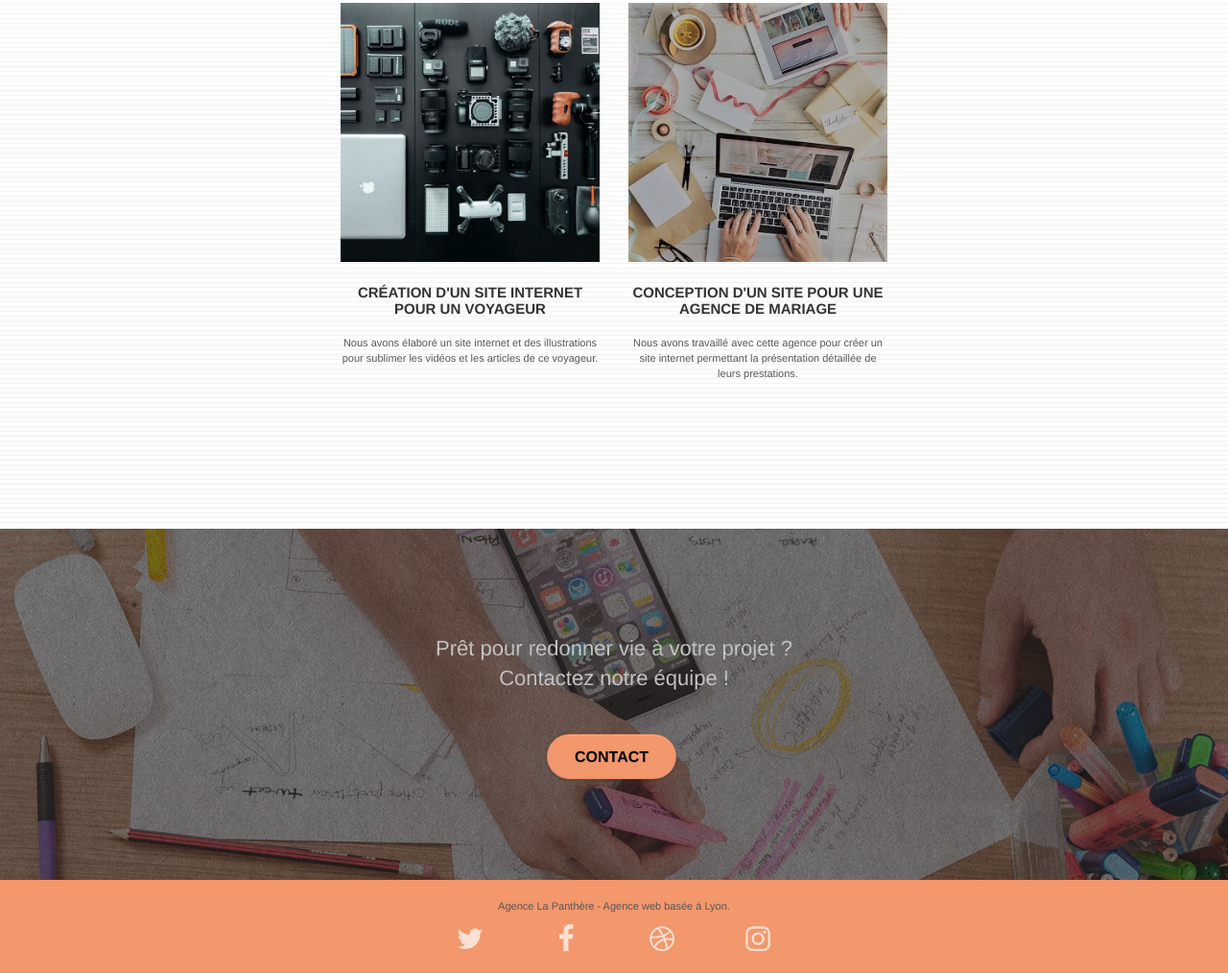
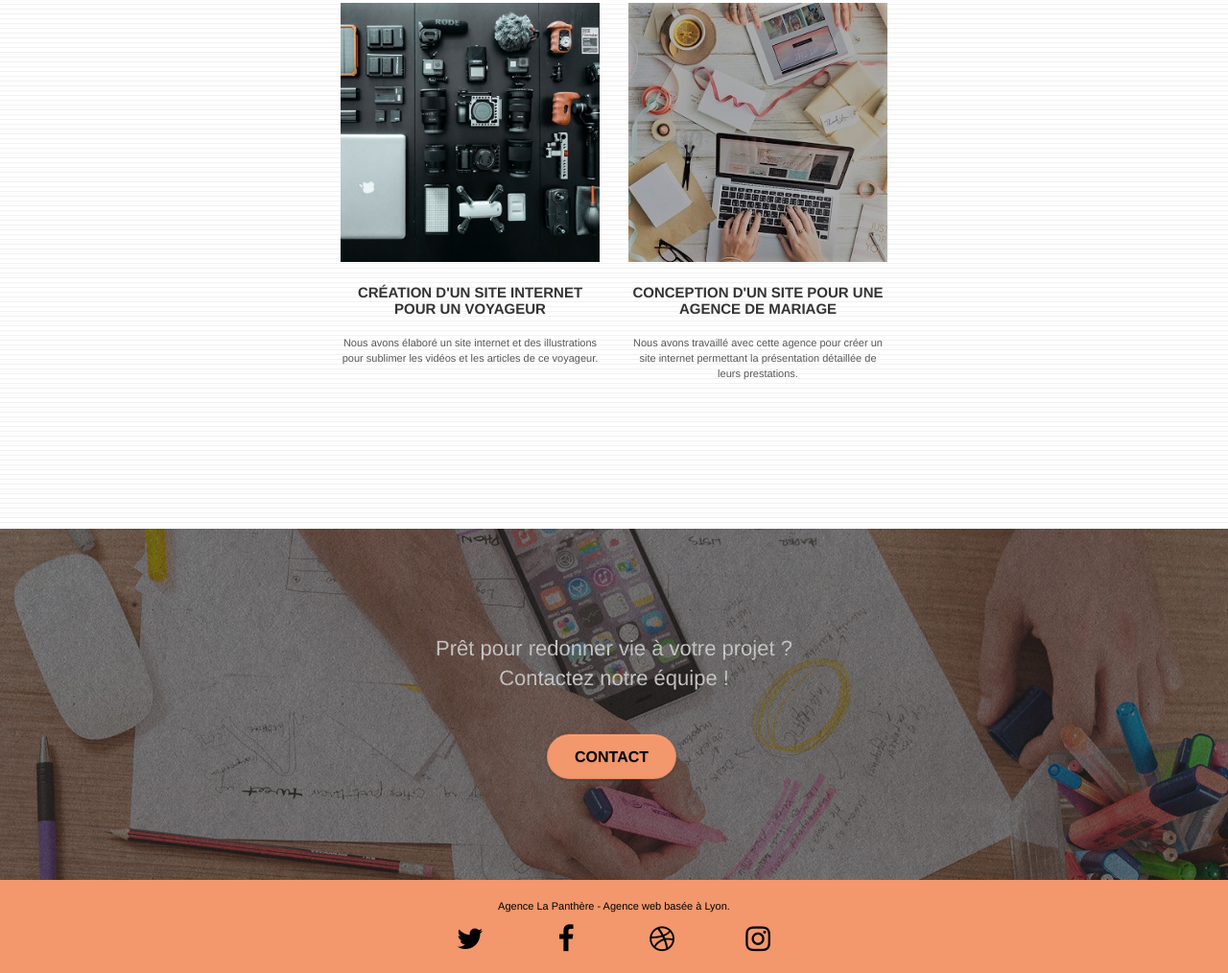
Before and after one commit to Yazett/lapanthere_new, a plain HTML site: page index.html in a window 1280 px wide. Shown: the part 2422-3436 px from the top of the page at 96% size. Drawn offline with Linux system fonts and the light colour scheme.

Commit message:
corrections couleurs manque photos

```diff
--- a/index.html
+++ b/index.html
@@ -244,27 +244,27 @@
 	<div class="container bloc-sm">
 		<div class="row">
 			<div class="col-sm-12">
-				<p class="text-center black">
+				<p class="text-center tc-black">
 					Agence La Panthère - Agence web basée à Lyon.<br>
 				</p>
 				<div class="row row-no-gutters social">
 					<div class="col-sm-3">
-						<div class="text-center">
+						<div class="text-center tc-black">
 							<span class="fa fa-twitter icon-md"></span>
 						</div>
 					</div>
 					<div class="col-sm-3">
-						<div class="text-center">
+						<div class="text-center tc-black">
 							<span class="fa fa-facebook icon-md"></span>
 						</div>
 					</div>
 					<div class="col-sm-3">
-						<div class="text-center">
+						<div class="text-center tc-black">
 							<span class="fa fa-dribbble icon-md"></span>
 						</div>
 					</div>
 					<div class="col-sm-3">
-						<div class="text-center">
+						<div class="text-center tc-black">
 							<span class="fa fa-instagram icon-md"></span>
 						</div>
 					</div>
--- a/style.css
+++ b/style.css
@@ -778,7 +778,9 @@ h4 {
 .tc-white {
     color: #FFFFFF!important;
 }
-
+.tc-black{
+    color: #000000!important;
+}
 .btn-atomic-tangerine {
     background: #F3976C;
     color: #000000!important;
```
